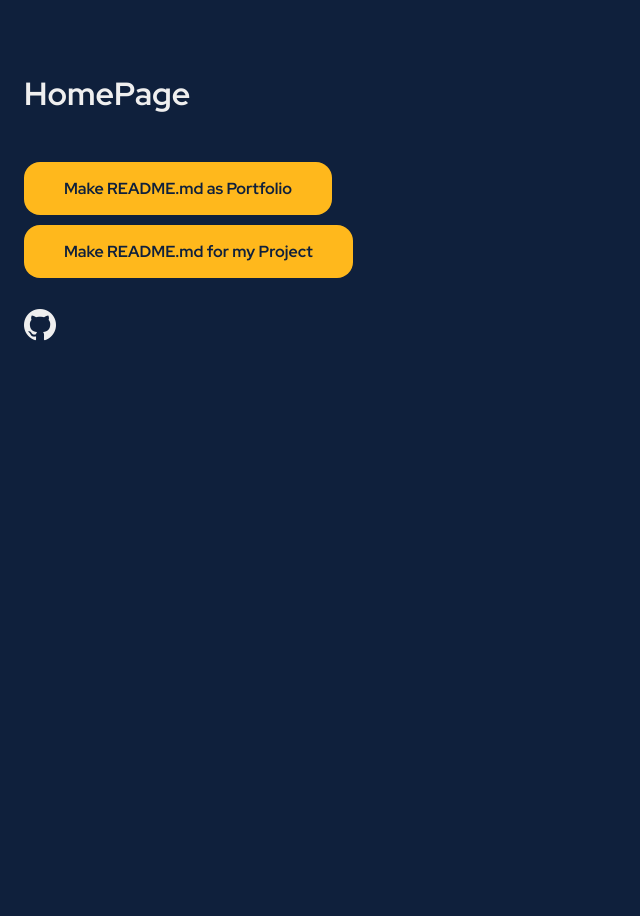
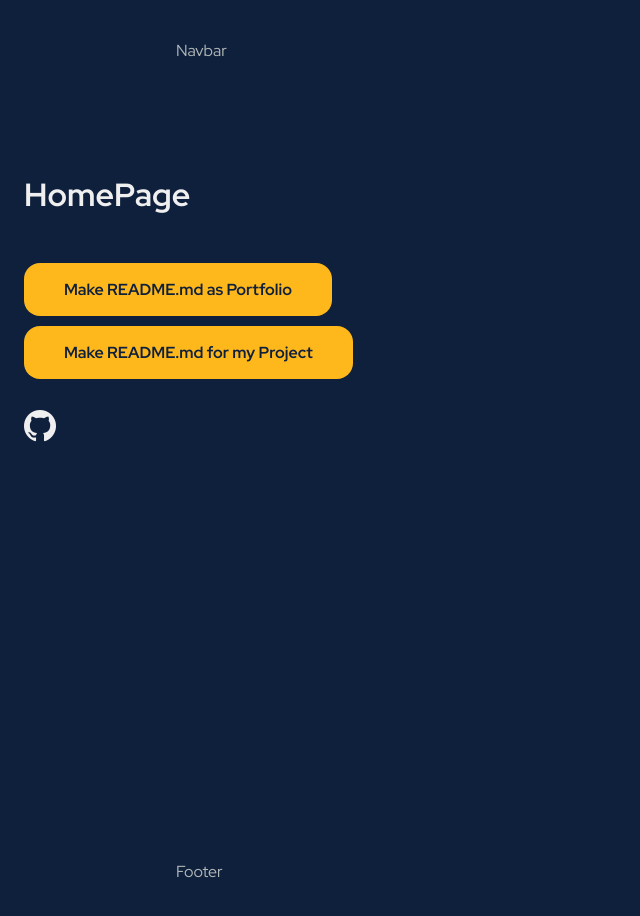
Before and after one commit to neginsoleimani/readmehub, a React (Create React App) app in the folder readmehub/: page / in a window 1280 px wide. Shown: the top 916 px of the page, without its empty margins (0-640 px from the left). Before the commit the page ends 800 px from the top, so only its background shows below. Built offline with nearby package versions, Linux system fonts and the light colour scheme.

Commit message:
Add Navbar and Footer component

```diff
--- /dev/null
+++ b/readmehub/src/components/footer/Footer.jsx
@@ -0,0 +1,11 @@
+import React from 'react'
+import './footer.css'
+
+
+export default function Footer() {
+  return (
+    <div className='footer'>
+        Footer
+    </div>
+  )
+}
--- /dev/null
+++ b/readmehub/src/components/footer/footer.css
@@ -0,0 +1,3 @@
+.footer{
+    padding: 2.5rem 11rem;
+}
--- /dev/null
+++ b/readmehub/src/components/navbar/Navbar.jsx
@@ -0,0 +1,10 @@
+import React from 'react'
+import './navbar.css'
+
+export default function Navbar() {
+  return (
+    <div className='navbar'>
+       Navbar
+    </div>
+  )
+}
--- /dev/null
+++ b/readmehub/src/components/navbar/navbar.css
@@ -0,0 +1,3 @@
+.navbar{
+    padding: 2.5rem 11rem;
+}
--- a/readmehub/src/globalstyle/index.css
+++ b/readmehub/src/globalstyle/index.css
@@ -110,6 +110,7 @@
   max-width: 1124px;
   margin-right: 1.5rem;
   margin-left: 1.5rem;
+  height: 90vh;
 }
 
 
--- a/readmehub/src/pages/homepage/HomePage.jsx
+++ b/readmehub/src/pages/homepage/HomePage.jsx
@@ -1,8 +1,15 @@
 import React from "react";
 import { Link } from "react-router-dom";
 
+// Components
+import Navbar from "../../components/navbar/Navbar";
+import Footer from "../../components/footer/Footer";
+
 export default function HomePage() {
   return (
+
+    <>
+    <Navbar/>
     <div className="container">
       <div className="section">
         <h1>HomePage</h1>
@@ -24,5 +31,7 @@
         <a href="https://github.com/mammaddrik/readmehub"><i className=" bi-github"></i></a>
       </div>
     </div>
+    <Footer/>
+    </>
   );
 }
```
